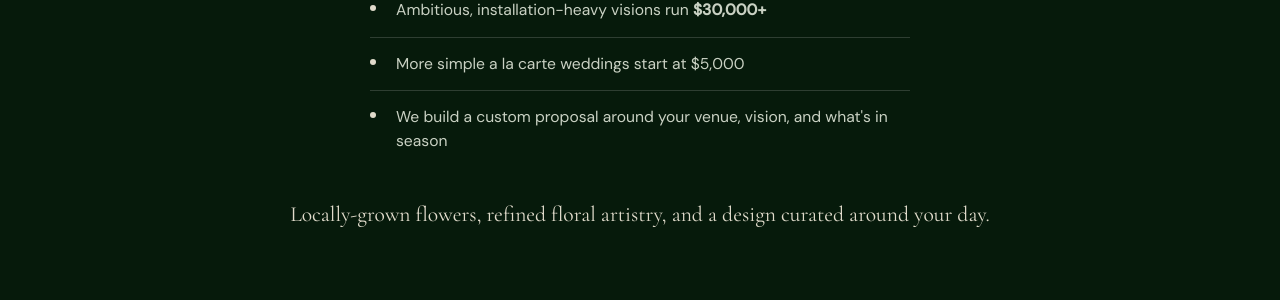
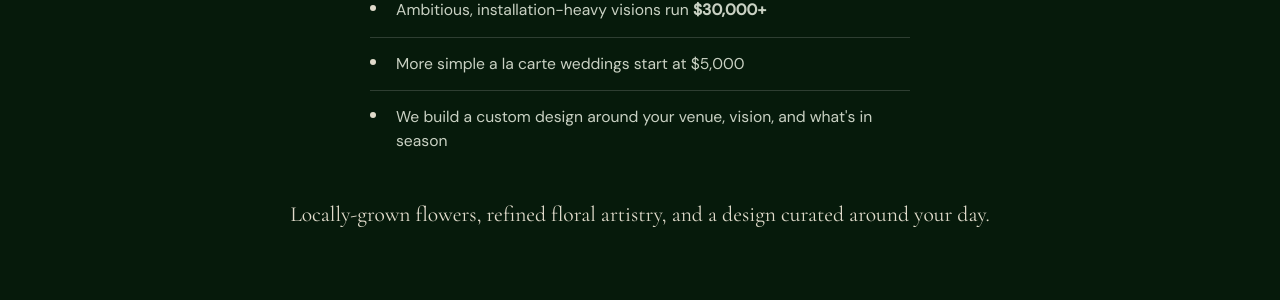
Before and after one commit to jshplhm/goldenflowers, a Jekyll site: the page built from weddings/index.md, in a window 1280 px wide and 900 px high, scrolled down 3687 px. Shown: the part 154-454 px from the top of the window. Built offline with Jekyll 4.4.1, drawn with Linux system fonts in a browser that asks for light colours.

Commit message:
Update site copy in _data/weddings.yml via inline editor

```diff
--- a/_data/weddings.yml
+++ b/_data/weddings.yml
@@ -83,7 +83,7 @@ pricing:
   points:
     - Ambitious, installation-heavy visions run **$30,000+**
     - More simple a la carte weddings start at $5,000
-    - We build a custom proposal around your venue, vision, and what's in season
+    - We build a custom design around your venue, vision, and what's in season
   tagline: Locally-grown flowers, refined floral artistry, and a design curated
     around your day.
 risk:
```
